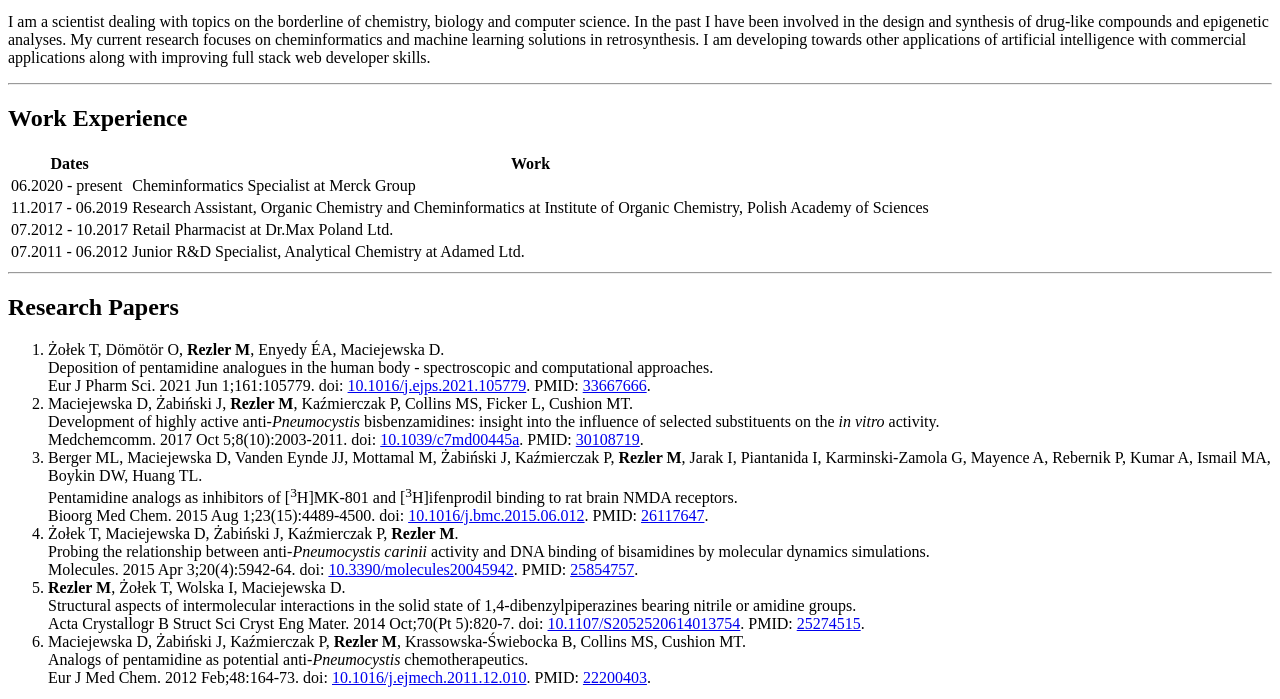
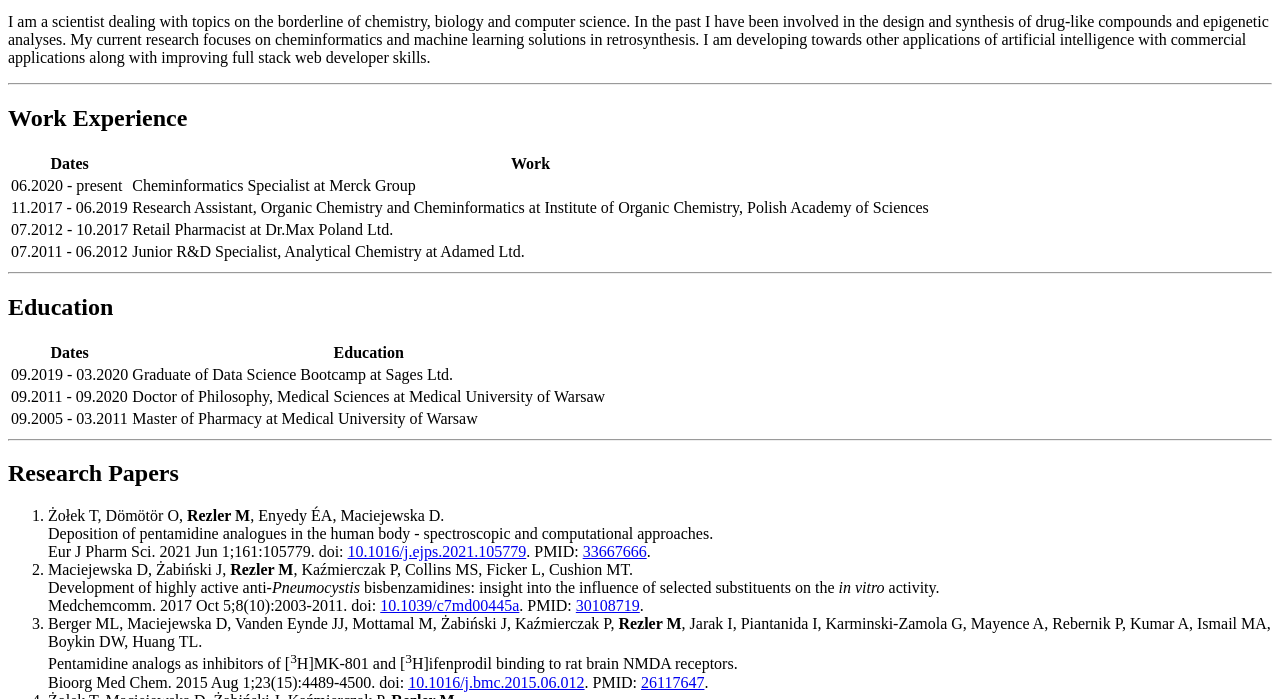
Before and after one commit to mattrezler/mattrezler.github.io, a plain HTML site: page index.html in a window 1280 px wide. Shown: the part 101-800 px from the top of the page. Drawn offline with Linux system fonts and the light colour scheme.

Commit message:
Add education

```diff
--- a/index.html
+++ b/index.html
@@ -44,6 +44,30 @@
       <tr>
         <td>07.2011 - 06.2012</td>
         <td>Junior R&D Specialist, Analytical Chemistry at Adamed Ltd.</td>
+      </tr>
+    </tbody>
+  </table>
+  <hr>
+  <h2>Education</h2>
+  <table>
+    <thead>
+      <tr>
+        <th>Dates</th>
+        <th>Education</th>
+      </tr>
+    </thead>
+    <tbody>
+      <tr>
+        <td>09.2019 - 03.2020</td>
+        <td>Graduate of Data Science Bootcamp at Sages Ltd.</td>
+      </tr>
+      <tr>
+        <td>09.2011 - 09.2020</td>
+        <td>Doctor of Philosophy, Medical Sciences at Medical University of Warsaw</td>
+      </tr>
+      <tr>
+        <td>09.2005 - 03.2011</td>
+        <td>Master of Pharmacy at Medical University of Warsaw</td>
       </tr>
     </tbody>
   </table>
```
